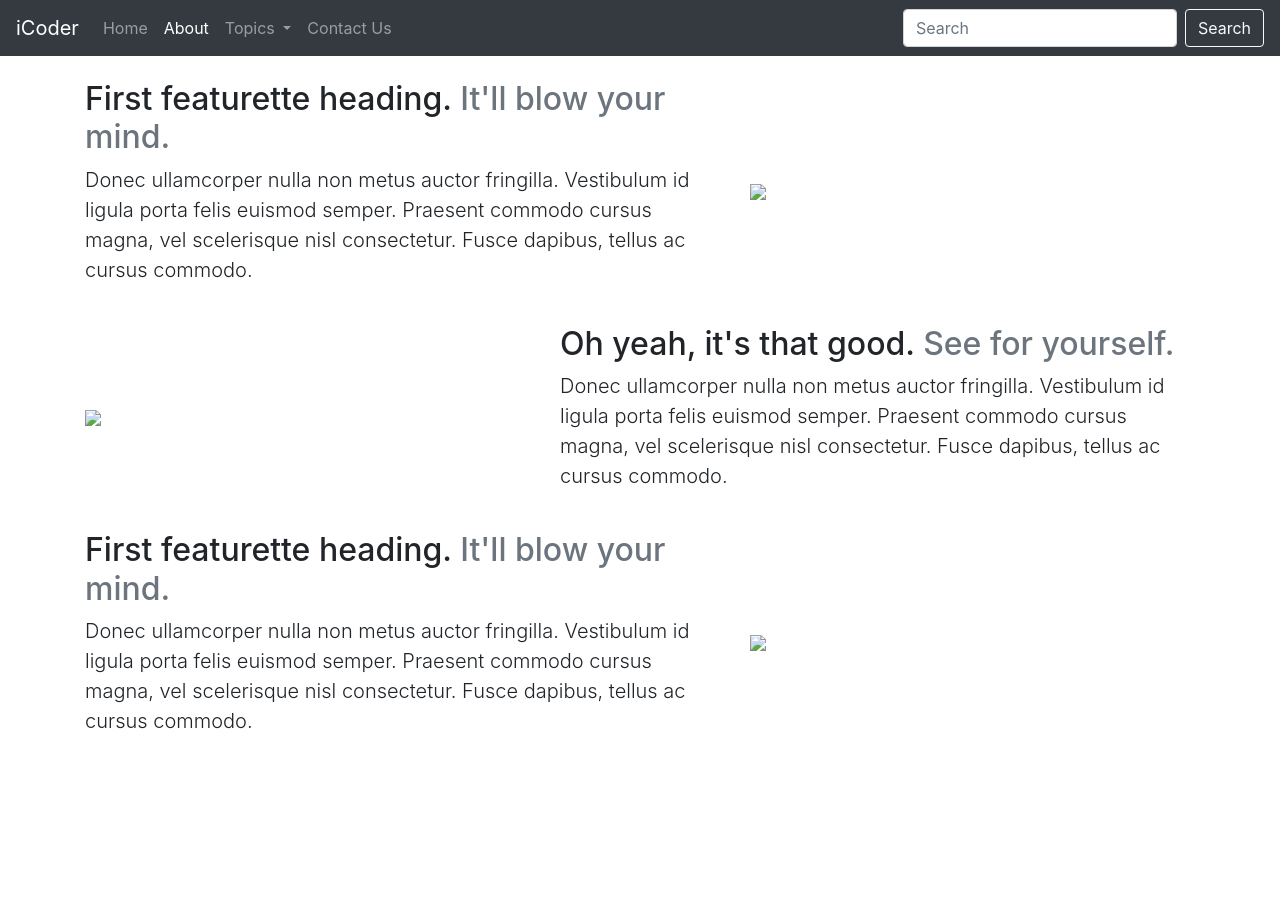
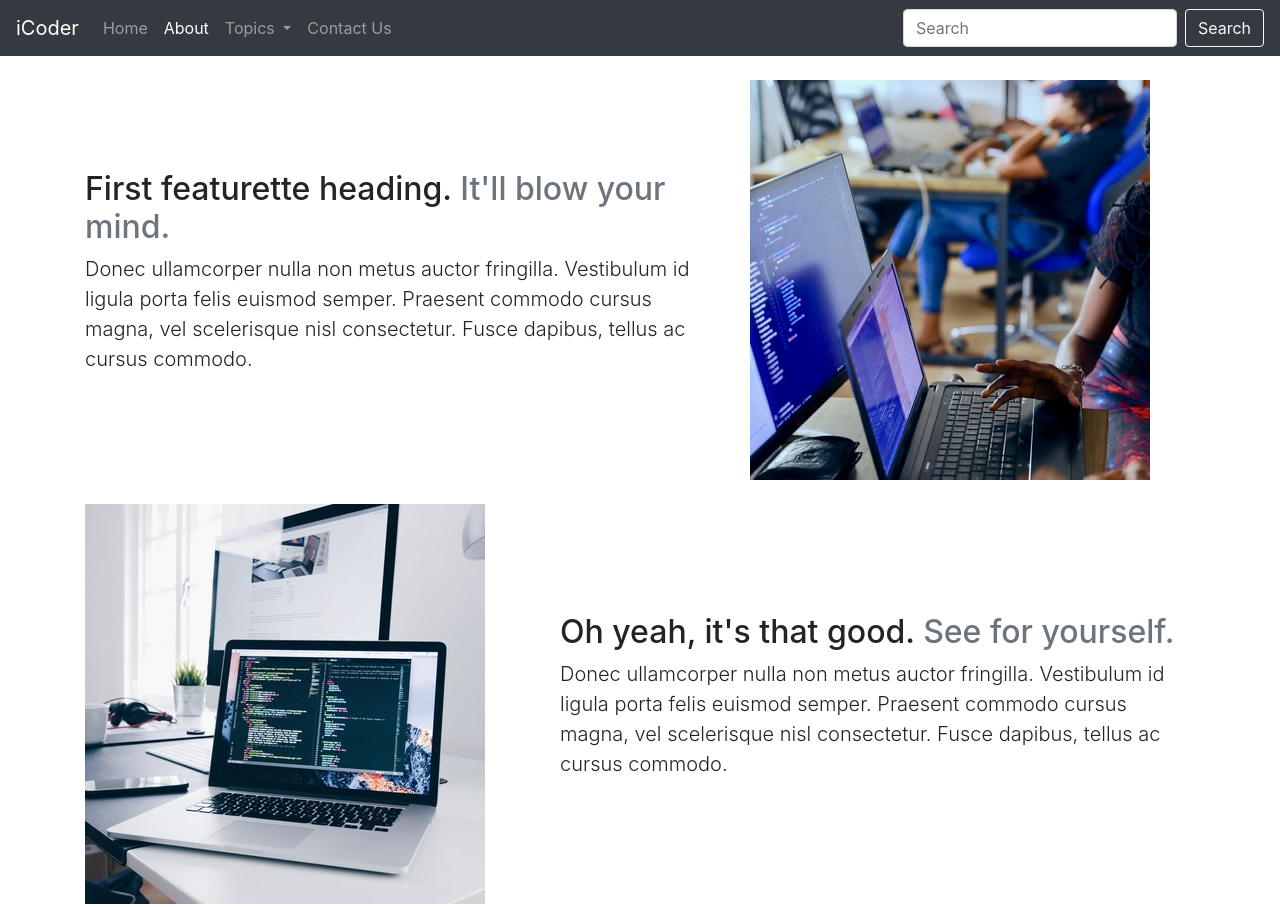
Before and after one commit to sumitchugh55/Bootstrap-Website, a plain HTML site: page About.html in a window 1280 px wide. Shown: the top 907 px of the page. Before the commit the page ends 800 px from the top, so only its background shows below. Drawn offline with nearby package versions, Linux system fonts and the light colour scheme; the site is published under a folder, as on GitHub Pages, so addresses that start at the root find nothing.

Commit message:
Update About.html

```diff
--- a/About.html
+++ b/About.html
@@ -24,7 +24,7 @@
         <div class="collapse navbar-collapse" id="navbarSupportedContent">
             <ul class="navbar-nav mr-auto">
                 <li class="nav-item ">
-                    <a class="nav-link" href="/index.html">Home <span class="sr-only">(current)</span></a>
+                    <a class="nav-link" href="./index.html">Home <span class="sr-only">(current)</span></a>
                 </li>
                 <li class="nav-item">
                     <a class="nav-link active" href="#">About</a>
@@ -42,7 +42,7 @@
                     </div>
                 </li>
                 <li class="nav-item">
-                    <a class="nav-link" href="/Contact.html">Contact Us</a>
+                    <a class="nav-link" href="./Contact.html">Contact Us</a>
                 </li>
 
             </ul>
@@ -62,7 +62,7 @@
               <p class="lead">Donec ullamcorper nulla non metus auctor fringilla. Vestibulum id ligula porta felis euismod semper. Praesent commodo cursus magna, vel scelerisque nisl consectetur. Fusce dapibus, tellus ac cursus commodo.</p>
             </div>
             <div class="col-md-5">
-              <img class=" img-fluid mx-auto" src="/about-1.jpg">
+              <img class=" img-fluid mx-auto" src="./about-1.jpg">
             </div>
           </div>
     </div>
@@ -74,7 +74,7 @@
           <p class="lead">Donec ullamcorper nulla non metus auctor fringilla. Vestibulum id ligula porta felis euismod semper. Praesent commodo cursus magna, vel scelerisque nisl consectetur. Fusce dapibus, tellus ac cursus commodo.</p>
         </div>
         <div class="col-md-5 order-md-1">
-          <img class="featurette-image img-fluid mx-auto" src="/about-2.jpg">
+          <img class="featurette-image img-fluid mx-auto" src="./about-2.jpg">
         </div>
       </div>
     </div>
@@ -86,7 +86,7 @@
               <p class="lead">Donec ullamcorper nulla non metus auctor fringilla. Vestibulum id ligula porta felis euismod semper. Praesent commodo cursus magna, vel scelerisque nisl consectetur. Fusce dapibus, tellus ac cursus commodo.</p>
             </div>
             <div class="col-md-5">
-              <img class=" img-fluid mx-auto" src="/about-3.jpg">
+              <img class=" img-fluid mx-auto" src="./about-3.jpg">
             </div>
           </div>
     </div>
```
